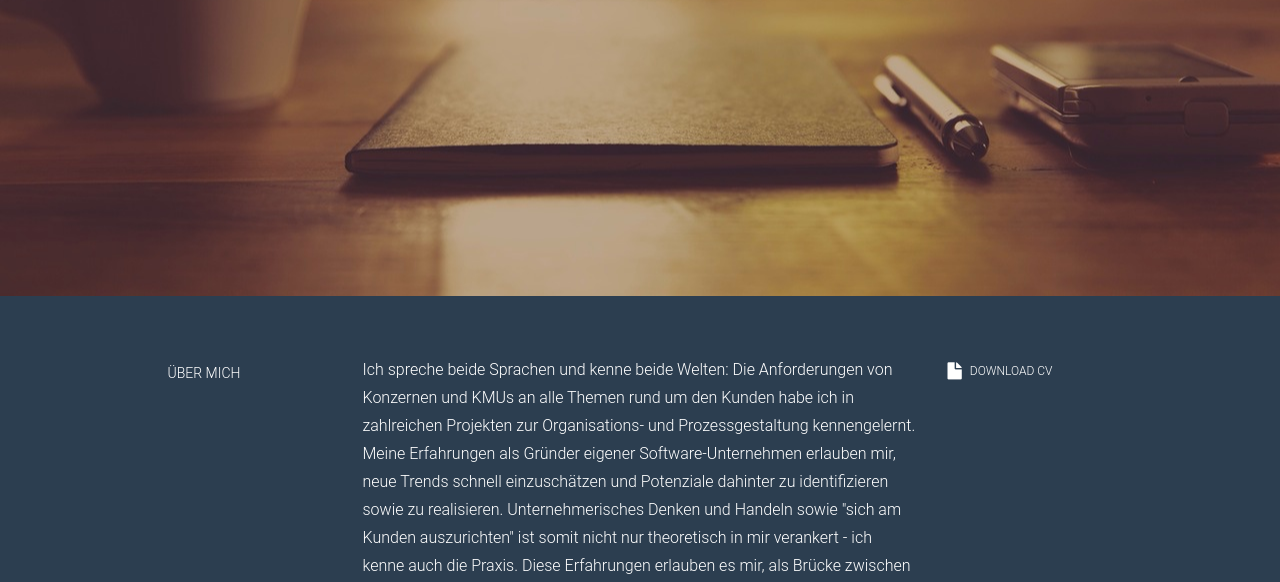
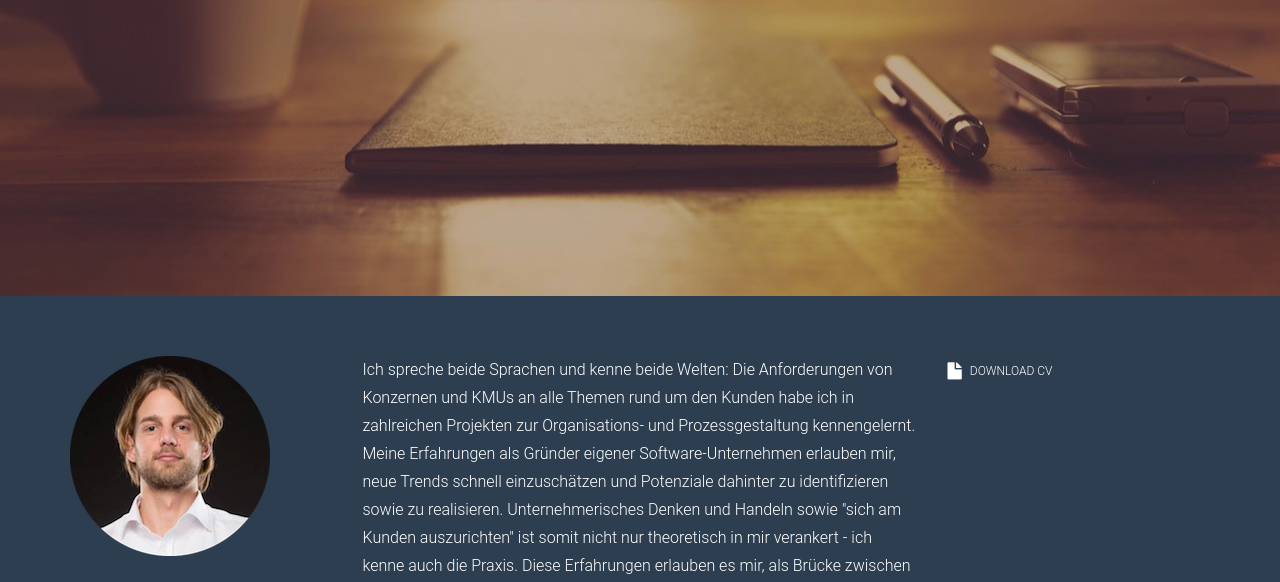
Before and after one commit to hankewi/hankewi.github.io, a plain HTML site: page index.html in a window 1280 px wide. Shown: the part 364-946 px from the top of the page. Drawn offline with Linux system fonts and the light colour scheme.

Commit message:
Profilbild eingefügt

```diff
--- a/index.html
+++ b/index.html
@@ -74,8 +74,8 @@
 		<div class="container">
 			<div class="row">
 
-				<div class="col-lg-2 col-lg-offset-1">
-					<h5>ÜBER MICH</h5>
+				<div class="col-lg-3 ">
+            <p><img class="img-responsive" src="assets/img/Hanke_Profile.png" alt=""></p>
 				</div>
 				<div class="col-lg-6">
 					<p>Ich spreche beide Sprachen und kenne beide Welten: Die Anforderungen von Konzernen und KMUs an alle Themen rund um den Kunden habe ich in zahlreichen Projekten zur Organisations- und Prozessgestaltung kennengelernt. Meine Erfahrungen als Gründer eigener Software-Unternehmen erlauben mir, neue Trends schnell einzuschätzen und Potenziale dahinter zu identifizieren sowie zu realisieren. Unternehmerisches Denken und Handeln sowie "sich am Kunden auszurichten" ist somit nicht nur theoretisch in mir verankert - ich kenne auch die Praxis. Diese Erfahrungen erlauben es mir, als Brücke zwischen der fachlichen Brille von Außen und demjenigen der die Ärmel hochkrempelt und anpackt zu funktionieren.</p>
```
Also changed, not shown: assets/img/Hanke_Profile.png (added).
